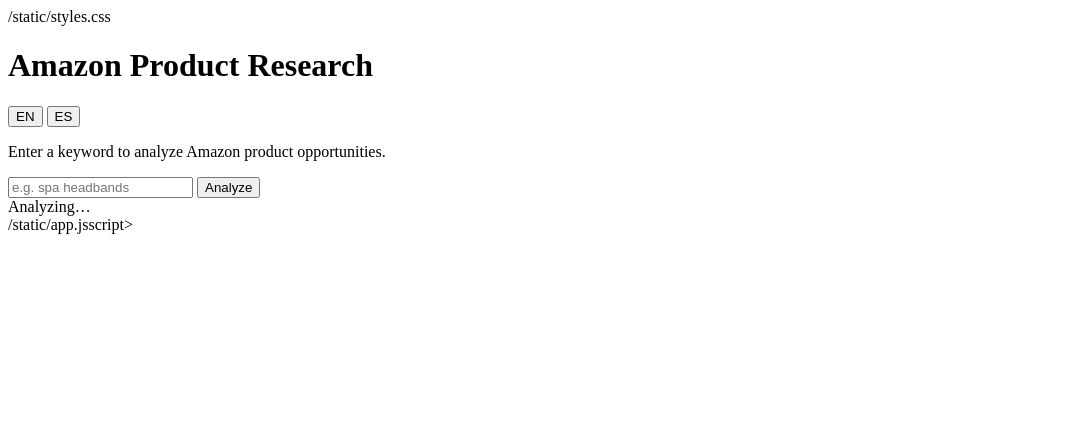
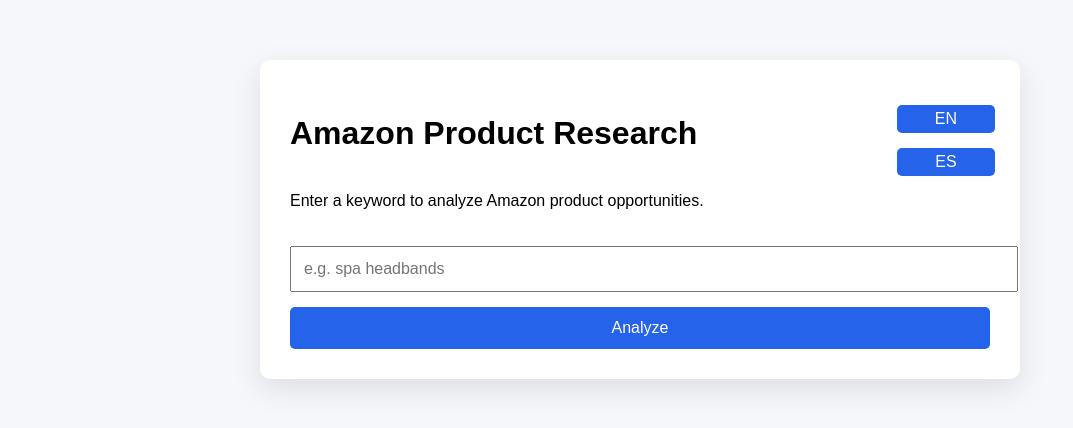
Before and after one commit to Alconxx/amazon-research-backend, a plain HTML site: page static/index.html in a window 1280 px wide. Shown: the whole page, without its empty margins (0-1073 px from the left). Drawn offline with Linux system fonts and the light colour scheme.

Commit message:
Fix HTML links for CSS and JS files

```diff
--- a/static/index.html
+++ b/static/index.html
@@ -4,7 +4,7 @@
   <meta charset="UTF-8" />
   <title>Amazon Product Research</title>
   <meta name="viewport" content="width=device-width, initial-scale=1" />
-  /static/styles.css
+  <link rel="stylesheet" href="/static/styles.css" />
 </head>
 <body>
   <div class="container">
@@ -31,6 +31,6 @@
     <div id="results" class="results hidden"></div>
   </div>
 
-  /static/app.jsscript>
+  <script src="/static/app.js"></script>
 </body>
 </html>
```
